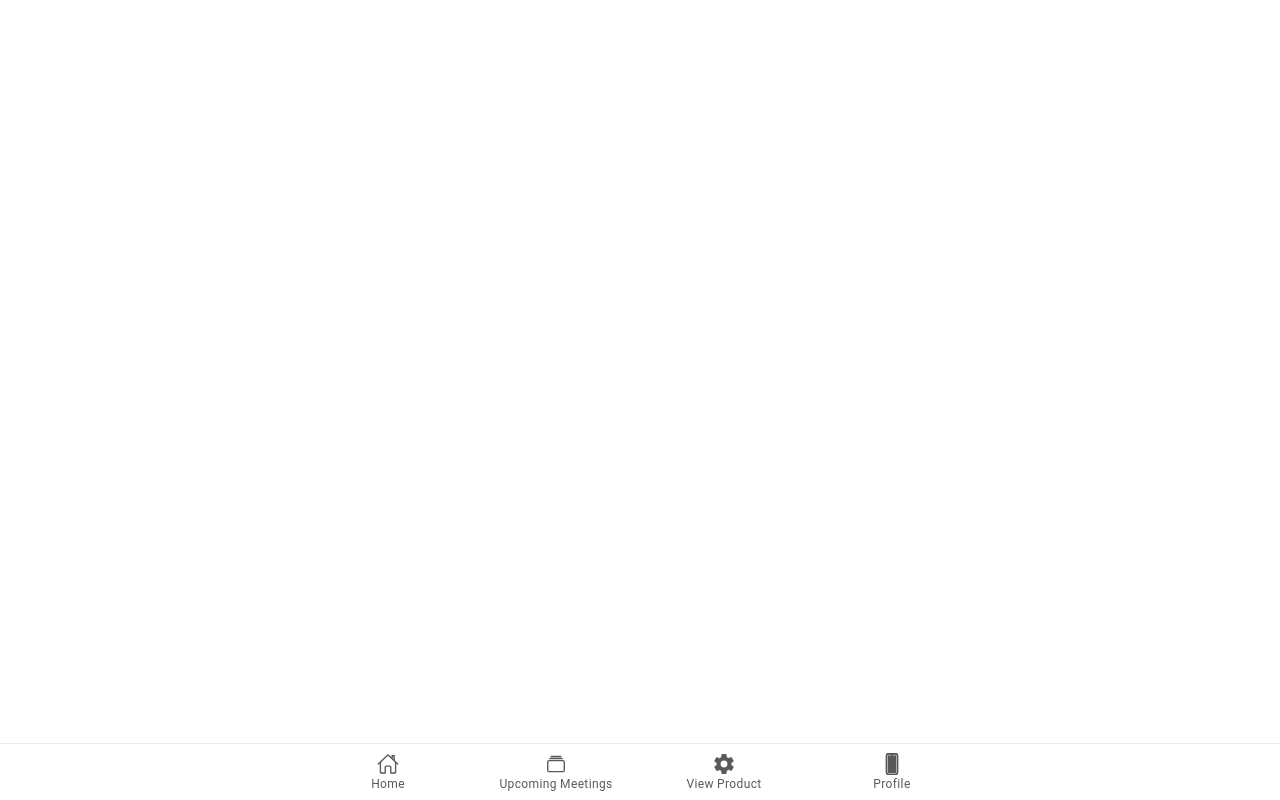
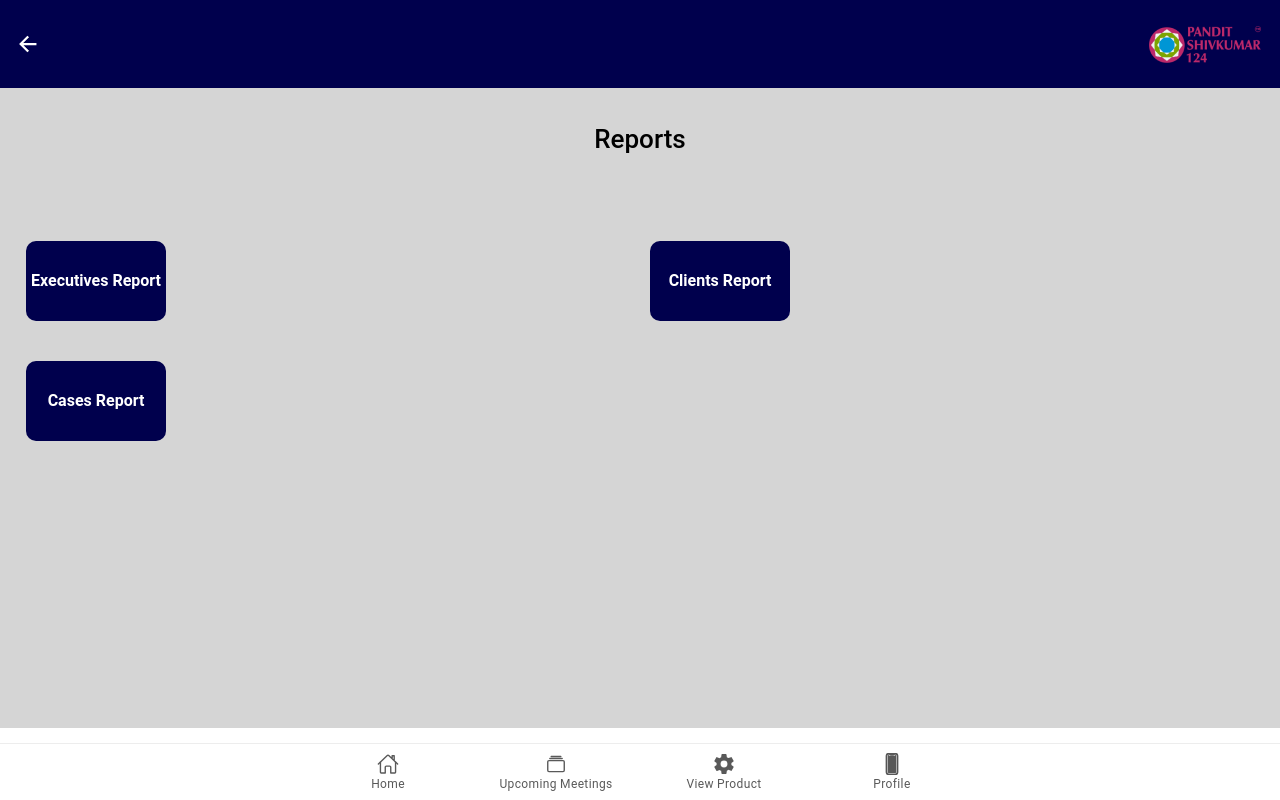
Before and after one commit to akashkendre1298/vastuapp, a React (Vite) app: page /bottomtabs/reports in a window 1280 px wide. Built offline with nearby package versions, Linux system fonts and the light colour scheme.

Commit message:
reports added

```diff
--- a/package.json
+++ b/package.json
@@ -22,12 +22,14 @@
     "@ionic/react-router": "^7.0.0",
     "@types/react-router": "^5.1.20",
     "@types/react-router-dom": "^5.3.3",
+    "file-saver": "^2.0.5",
     "ionicons": "^7.0.0",
     "nodemon": "^3.1.0",
     "react": "^18.2.0",
     "react-dom": "^18.2.0",
     "react-router": "^5.3.4",
-    "react-router-dom": "^5.3.4"
+    "react-router-dom": "^5.3.4",
+    "xlsx": "^0.18.5"
   },
   "devDependencies": {
     "@capacitor/cli": "5.7.4",
--- a/src/components/BottomTabs/BottomTabs.tsx
+++ b/src/components/BottomTabs/BottomTabs.tsx
@@ -39,6 +39,7 @@ import AddMeeting from './../../pages/Meetings/AddMeeting';
 import IndividualClients from "../../pages/Executive/IndividualClients";
 import viewClients from "../../pages/Executive/ViewClients";
 import ParticularCase from "../../pages/Cases/ParticularCase";
+import ReportPage from "../../pages/Reports/Reorts";
 
 function BottomTabs() {
   return (
@@ -117,6 +118,7 @@ function BottomTabs() {
           <Route path="/bottomtabs/client/:executiveId" component={viewClients} />
           <Route path="/bottomtabs/particularCase/:caseId" component={ParticularCase}/>
           <Route path="/bottomtabs/individualmeeting/:meetingId" component={IndividualMeeting} />
+          <Route path="/bottomtabs/reports" component={ReportPage} />
 
 
 
--- a/src/pages/HomePage/Home.tsx
+++ b/src/pages/HomePage/Home.tsx
@@ -259,7 +259,7 @@ const Home = () => {
                 <IonCard
                    className="card-home"
                   button
-
+                  href="/bottomtabs/reports"
                 >
                   <IonCardHeader>
                     <IonCardTitle>
--- /dev/null
+++ b/src/pages/Reports/Reorts.tsx
@@ -0,0 +1,139 @@
+import React from "react";
+import {
+  IonContent,
+  IonPage,
+  IonGrid,
+  IonRow,
+  IonCol,
+  IonCardHeader,
+  IonCardContent,
+  IonCard,
+} from "@ionic/react";
+import { saveAs } from 'file-saver';
+import * as XLSX from 'xlsx';
+import "./Reports.css";
+import ToolBar from "../../components/ToolBar/ToolBar";
+
+const ReportPage = () => {
+  const generateReport = async (type) => {
+    let apiUrl;
+    let responseData;
+
+    switch (type) {
+      case 'executives':
+        apiUrl = 'http://localhost:8888/api/executives';
+        responseData = await fetchData(apiUrl);
+        break;
+      case 'clients':
+        apiUrl = 'http://localhost:8888/api/clients';
+        responseData = await fetchData(apiUrl);
+        break;
+      case 'cases':
+        apiUrl = 'http://localhost:8888/api/cases';
+        responseData = await fetchData(apiUrl);
+        break;
+      default:
+        return;
+    }
+
+    if (responseData) {
+      const { data, totalCount, totalAmount } = responseData;
+      let filteredData = [];
+
+      switch (type) {
+        case 'executives':
+          filteredData = data.map(item => {
+            const { _id, __v,exeId, client_id, executiveID,password, image, ...rest } = item;
+            return rest;
+          });
+          break;
+        case 'clients':
+        case 'cases':
+          filteredData = data.map(item => {
+            const { _id, __v,exeId, client_id, executiveID,password, image, ...rest } = item;
+            return rest;
+          });
+          break;
+        default:
+          break;
+      }
+
+      createExcelFile(type, filteredData, totalCount, totalAmount);
+    }
+  };
+
+
+
+  const fetchData = async (apiUrl) => {
+    try {
+      const response = await fetch(apiUrl);
+      if (!response.ok) {
+        throw new Error('Network response was not ok');
+      }
+      const data = await response.json();
+      return data;
+    } catch (error) {
+      console.error('There was a problem with the fetch operation:', error);
+      return [];
+    }
+  };
+
+  const createExcelFile = (type, data) => {
+    const worksheet = XLSX.utils.json_to_sheet(data);
+    const colWidths = Object.keys(data[0]).map(key => {
+      const maxLength = data.reduce((max, item) => Math.max(max, item[key]?.toString().length || 0), key.length);
+      return { wch: maxLength + 2 };
+    });
+
+    worksheet['!cols'] = colWidths;
+
+    const workbook = XLSX.utils.book_new();
+    XLSX.utils.book_append_sheet(workbook, worksheet, type);
+
+    const excelBuffer = XLSX.write(workbook, { bookType: "xlsx", type: "array" });
+    const blob = new Blob([excelBuffer], { type: "application/octet-stream" });
+    saveAs(blob, `${type}_report.xlsx`);
+  };
+
+  return (
+    <IonPage>
+      <ToolBar />
+      <IonContent >
+      <div className="main-card">
+
+
+          <IonCardHeader className="report-header">
+            <h1>Reports</h1>
+          </IonCardHeader>
+
+          <IonCardContent >
+            <IonGrid>
+              <IonRow className="report-buttons">
+                <IonCol >
+                  <button className="report-button" onClick={() => generateReport("executives")}>
+                    Executives Report
+                  </button>
+                </IonCol>
+                <IonCol >
+                  <button className="report-button" onClick={() => generateReport("clients")}>
+                    Clients Report
+                  </button>
+                </IonCol>
+              </IonRow>
+              <IonRow className="report-buttons">
+                <IonCol >
+                  <button className="report-button" onClick={() => generateReport("cases")}>
+                    Cases Report
+                  </button>
+                </IonCol>
+              </IonRow>
+            </IonGrid>
+          </IonCardContent>
+          </div>
+
+      </IonContent>
+    </IonPage>
+  );
+};
+
+export default ReportPage;
--- /dev/null
+++ b/src/pages/Reports/Reports.css
@@ -0,0 +1,45 @@
+.report-page {
+    padding: 10px;
+    /* height: 100vh; */
+    /* background-color: #f8f8f8; */
+}
+
+.report-header {
+    text-align: center;
+    margin-bottom: 20px;
+}
+
+/* .report-header h1 {
+    margin: 0;
+    padding: 10px;
+
+    color: black;
+    border-radius: 10px;
+} */
+
+.report-buttons {
+    display: flex;
+    justify-content: space-between;
+    margin-top: 30px;
+    gap: 10px;
+    text-wrap: wrap;
+}
+
+.report-button {
+    color: #fff;
+    /* padding: 10px 20px; */
+    border: none;
+    border-radius: 10px;
+    cursor: pointer;
+    background-color: #00004D;
+    width: 140px;
+    height: 80px;
+    text-align: center;
+    font-size: 16px;
+}
+
+.main-card{
+    background-color:rgba(128, 128, 128, 0.329);
+    height: 80vh ;
+
+}
```
Also changed, not shown: 1 other file (tests, documents, lock files or other folders).
